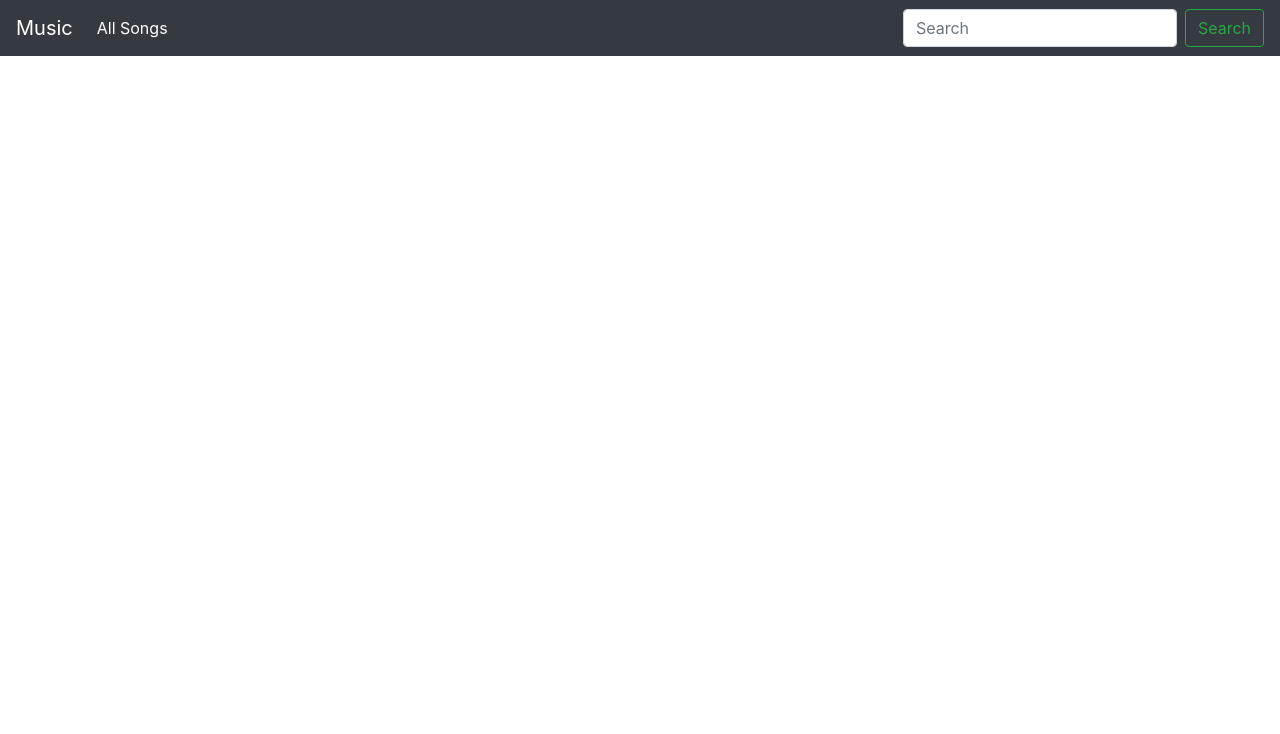
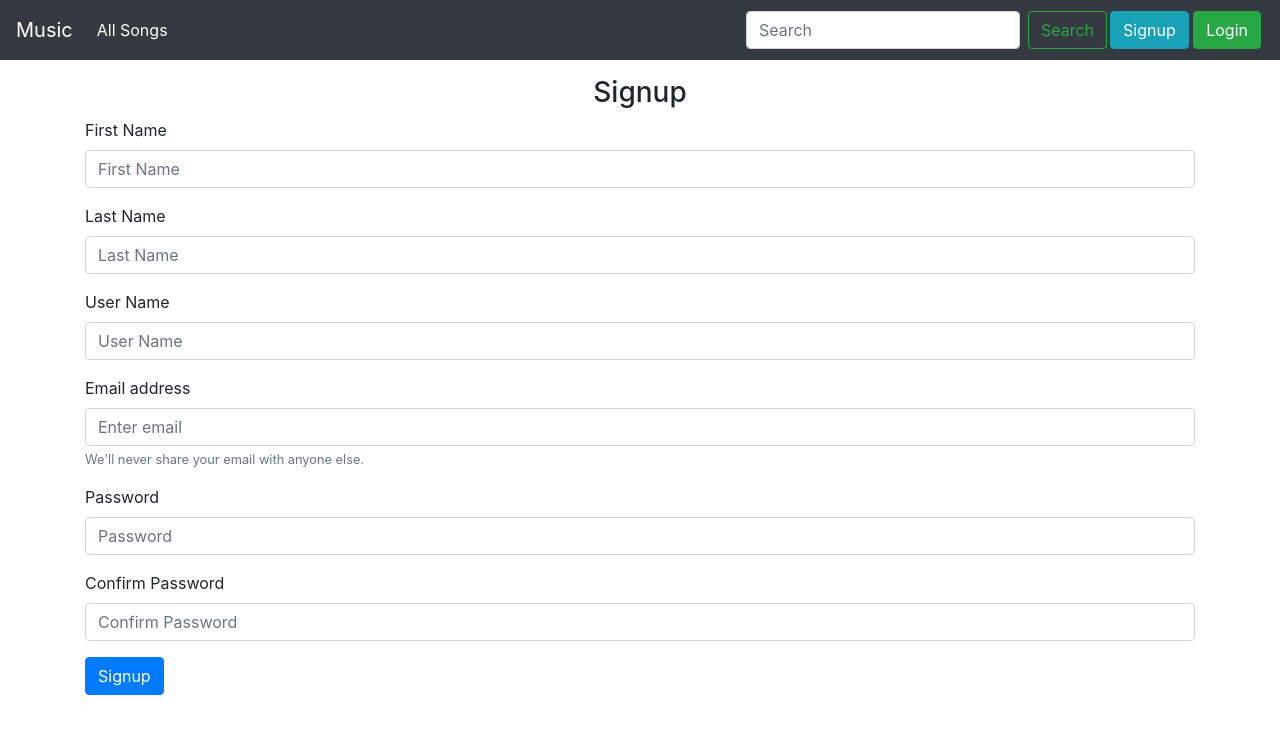
Before and after one commit to bharathjinka09/django-music-website, a Django app: page /signup in a window 1280 px wide. Shown: the top 734 px of the page. Run offline with Django 3.2, Linux system fonts and the light colour scheme; some libraries are stand-ins or nearby versions.

Commit message:
Added user authentication

```diff
--- a/musicbeats/urls.py
+++ b/musicbeats/urls.py
@@ -2,10 +2,11 @@ from django.urls import path
 from .import views
 
 urlpatterns = [
-    path('', views.songs, name='songs'),
+    path('', views.songs, name='home'),
     path('songs/', views.songs_list, name='songs_list'),
     path('songs/<int:id>', views.songpost, name='songpost'),
     path('login', views.login, name='login'),
+    path('logout', views.logout_user, name='logout'),
     path('signup', views.signup, name='signup'),
 
 ]
--- a/musicbeats/views.py
+++ b/musicbeats/views.py
@@ -1,5 +1,9 @@
-from django.shortcuts import render
+from django.shortcuts import render, redirect
 from musicbeats.models import Song
+from django.contrib.auth.models import User
+from django.contrib.auth import authenticate
+from django.contrib.auth import login as auth_login
+from django.contrib.auth import logout
 
 def songs(request):
 	songs = Song.objects.all()
@@ -13,9 +17,37 @@ def songpost(request,id):
 	songpost = Song.objects.get(song_id=id)
 	return render(request, 'musicbeats/songpost.html', {'songpost':songpost})
 
+
+def signup(request):
+	if request.method == 'POST':
+		email = request.POST['email']
+		username = request.POST['username']
+		first_name = request.POST['firstname']
+		last_name = request.POST['lastname']
+		password1 = request.POST['password1']
+		password2 = request.POST['password2']
+
+		myuser = User.objects.create_user(username,email,password1)
+		myuser.first_name = first_name
+		myuser.last_name = last_name
+		myuser.save()
+
+		return redirect('login')
+
+	return render(request, 'musicbeats/signup.html')
+
 def login(request):
+	if request.method == 'POST':
+		username = request.POST['username']
+		password = request.POST['password']
+
+		myuser = authenticate(username=username,password=password)
+		auth_login(request,myuser)
+
+		return redirect('home')
+
 	return render(request, 'musicbeats/login.html')
 
-
-def signup(request):
-	return render(request, 'musicbeats/signup.html')
+def logout_user(request):
+	logout(request)
+	return render(request, 'musicbeats/login.html')
--- a/templates/musicbeats/base.html
+++ b/templates/musicbeats/base.html
@@ -45,6 +45,28 @@
 	      <input class="form-control mr-sm-2" type="search" placeholder="Search" aria-label="Search">
 	      <button class="btn btn-outline-success my-2 my-sm-0" type="submit">Search</button>
 	    </form>
+	    <div>
+	    	{% if user.is_authenticated %}
+
+	    	<li class="nav-item dropdown">
+	        <a class="nav-link dropdown-toggle" href="#" id="navbarDropdown" role="button" data-toggle="dropdown" aria-haspopup="true" aria-expanded="false">
+	          <span style="color:white;">Welcome {{user}}</span>
+	        </a>
+	        <div class="dropdown-menu" aria-labelledby="navbarDropdown">
+	          <a class="dropdown-item" href="{% url 'logout' %}">Logout</a>
+	          <!--<a class="dropdown-item" href="#">Another action</a>
+	          <div class="dropdown-divider"></div>
+	          <a class="dropdown-item" href="#">Something else here</a>-->
+	        </div>
+	      </li>
+		</div>
+		{% else %}
+		  <div style="padding:3px;">
+			<a class="btn btn-info" href="{% url 'signup' %}" style="color:white;">Signup</a>
+
+			<a class="btn btn-success" href="{% url 'login' %}" style="color:white;">Login</a>
+		  </div>
+		{% endif %}
 	  </div>
 	</nav>
 
--- a/templates/musicbeats/signup.html
+++ b/templates/musicbeats/signup.html
@@ -1,6 +1,44 @@
 {% extends "musicbeats/base.html" %}
 {% load static %}
 {% block title %} <title>Signup </title>{% endblock %}
+	{% block content %}
+	<div class="container mt-3">
+		<h3 class="text-center">Signup</h3>
 
-	{% block content %}
+	<form method="POST" action="signup">{% csrf_token %}
+	  <div class="form-group">
+	    <label>First Name</label>
+	    <input name="firstname" type="text" class="form-control" placeholder="First Name" required>
+	  </div>
+
+	  <div class="form-group">
+	    <label>Last Name</label>
+	    <input name="lastname" type="text" class="form-control" placeholder="Last Name" required>
+	  </div>
+
+	  <div class="form-group">
+	    <label>User Name</label>
+	    <input name="username" type="text" class="form-control" placeholder="User Name" required>
+	  </div>
+
+	  <div class="form-group">
+	    <label for="exampleInputEmail1">Email address</label>
+	    <input name="email" type="email" class="form-control" id="exampleInputEmail1" aria-describedby="emailHelp" placeholder="Enter email" required>
+	    <small id="emailHelp" class="form-text text-muted">We'll never share your email with anyone else.</small>
+	  </div>
+	  <div class="form-group">
+	    <label for="exampleInputPassword1">Password</label>
+	    <input type="password" name="password1" class="form-control" id="exampleInputPassword1" placeholder="Password" required>
+	  </div>
+	  <div class="form-group">
+	    <label for="exampleInputPassword2">Confirm Password</label>
+	    <input type="password" name="password2" class="form-control" id="exampleInputPassword2" placeholder="Confirm Password" required>
+	  </div>
+	  <button type="submit" class="btn btn-primary">Signup</button>
+	  <br>
+	  <br>
+	</form>
+
+</div>
+
 	{% endblock content %}
```
Also changed, not shown: templates/musicbeats/login.html (+16 -0 lines), db.sqlite3.
